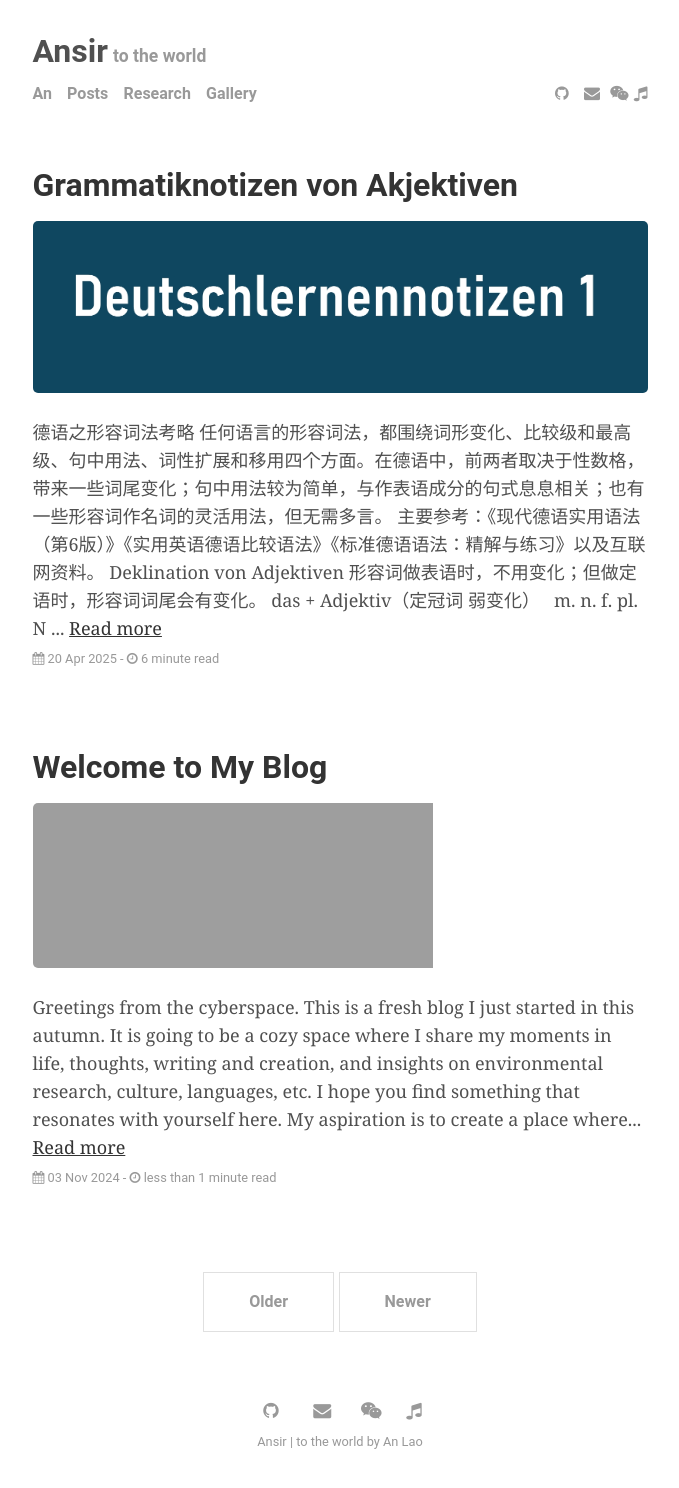
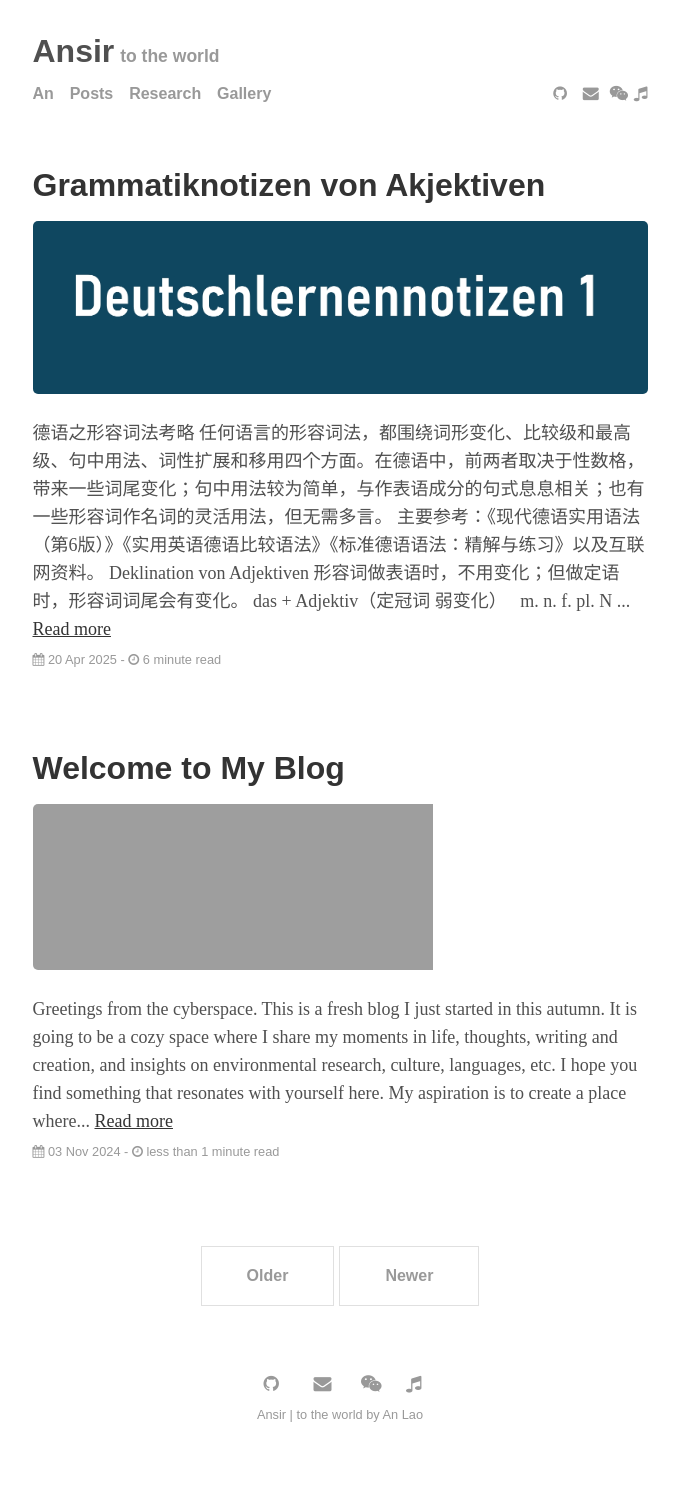
Before and after one commit to D093gg/D093gg.github.io, a Jekyll site: the page built from index.html, in a window 1280 px wide. Shown: the whole page, without its empty margins (300-979 px from the left). Built offline with Jekyll 4.4.1, drawn with Linux system fonts in a browser that asks for light colours; the list of posts is cut into pages by our own code; after the commit the page ends 1461 px from its top, so only the background shows below that.

Commit message:
Update main.scss

```diff
--- a/assets/css/main.scss
+++ b/assets/css/main.scss
@@ -1,8 +1,8 @@
 ---
 ---
 
-$sans-serif-font-family: "Lato regular", "Roboto", sans-serif;
-$serif-font-family:      "Merriweather", Georgia, "Times New Roman", serif;
+$sans-serif-font-family: "Lato regular", sans-serif;
+$serif-font-family:      "Merriweather", "Times New Roman", serif;
 $code-font-family:       "Source Code Pro", monospace;
 
 $body-color:             #505050;
```
